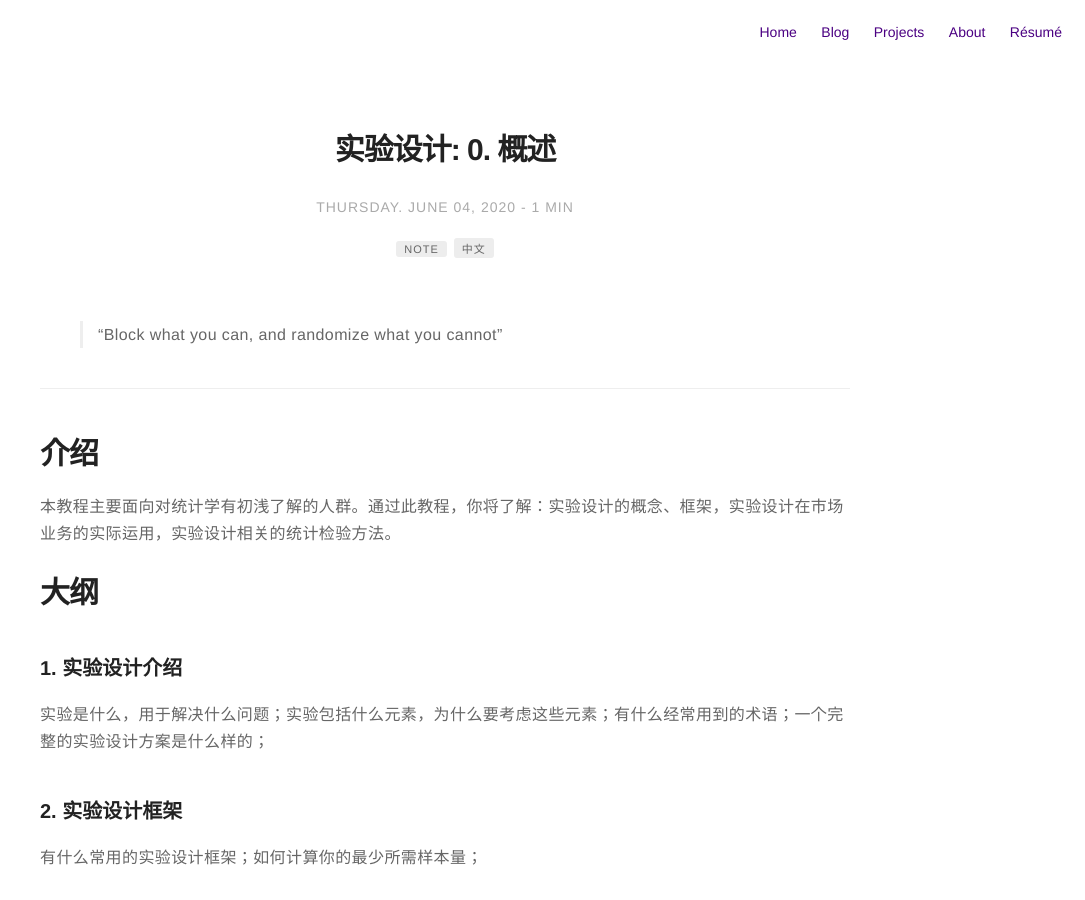
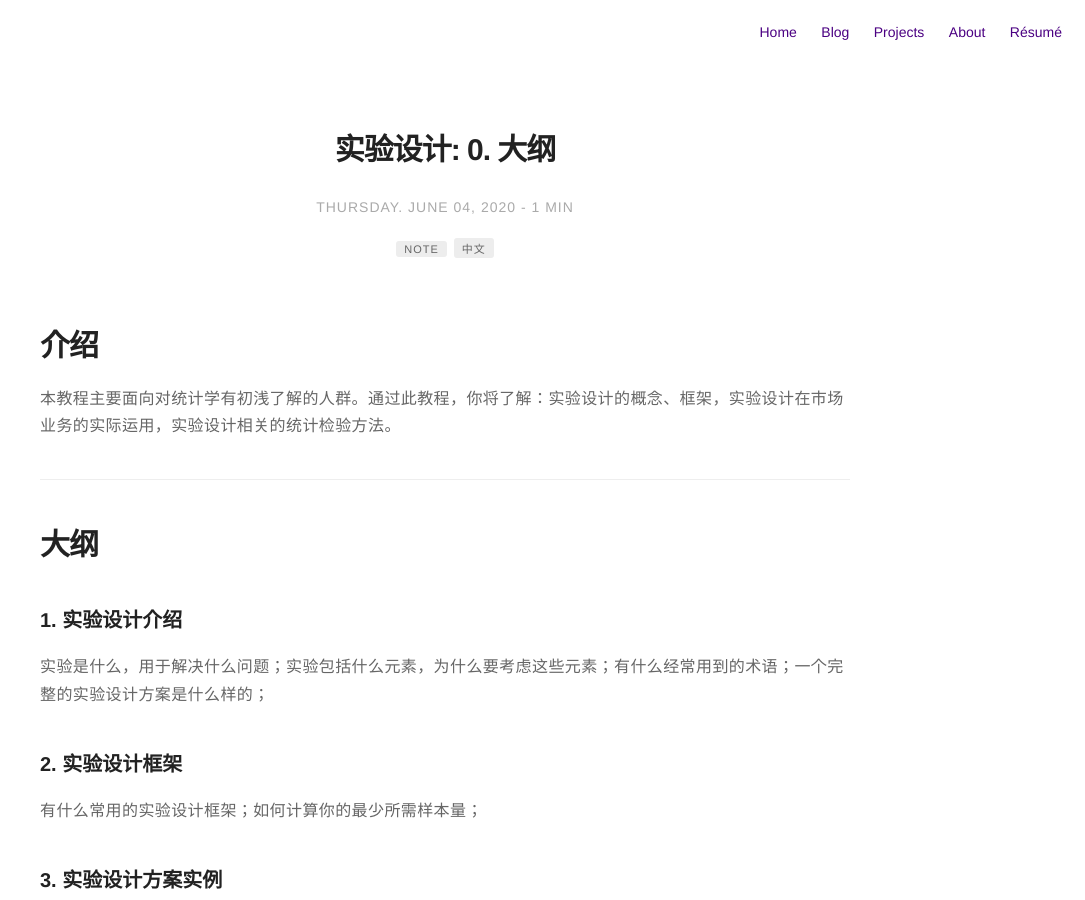
Before and after one commit to subaiwen/subaiwen.github.io, a Jekyll site: the page built from _posts/2020-6-5-experiment-design-0.md, in a window 1280 px wide and 900 px high. Shown: the whole window, without its empty margins (195-1280 px from the left). Built offline with Jekyll 4.4.1, drawn with Linux system fonts in a browser that asks for light colours; comment, search, counter and statistics services are not loaded.

Commit message:
minor adjustment for experimental-design-0

```diff
--- a/_posts/2020-6-5-experiment-design-0.md
+++ b/_posts/2020-6-5-experiment-design-0.md
@@ -1,5 +1,5 @@
 ---
-title: "实验设计: 0. 概述"
+title: "实验设计: 0. 大纲"
 layout: post
 date: 2020-06-04 15:43
 image: /assets/images/favicon/GitHub-Mark.png
@@ -11,12 +11,10 @@ category: blog
 author: subaiwen
 description: An intro to Experimental Design
 ---
-
-> "Block what you can, and randomize what you cannot"
+# 介绍
+本教程主要面向对统计学有初浅了解的人群。通过此教程，你将了解：实验设计的概念、框架，实验设计在市场业务的实际运用，实验设计相关的统计检验方法。
 
 ---
-# 介绍
-本教程主要面向对统计学有初浅了解的人群。通过此教程，你将了解：实验设计的概念、框架，实验设计在市场业务的实际运用，实验设计相关的统计检验方法。
 
 # 大纲
 ### 1. 实验设计介绍
@@ -31,7 +29,6 @@ description: An intro to Experimental Design
 ### 4. 数据分析
 实验执行后，如何进行相关的数据分析和统计检验；
 
-
 ---
 ## Reference
 Roger E. Kirk(2012).*Experimental Design-Procedures for the Behavioral Sciences*.Sage Publication, Inc.
```
